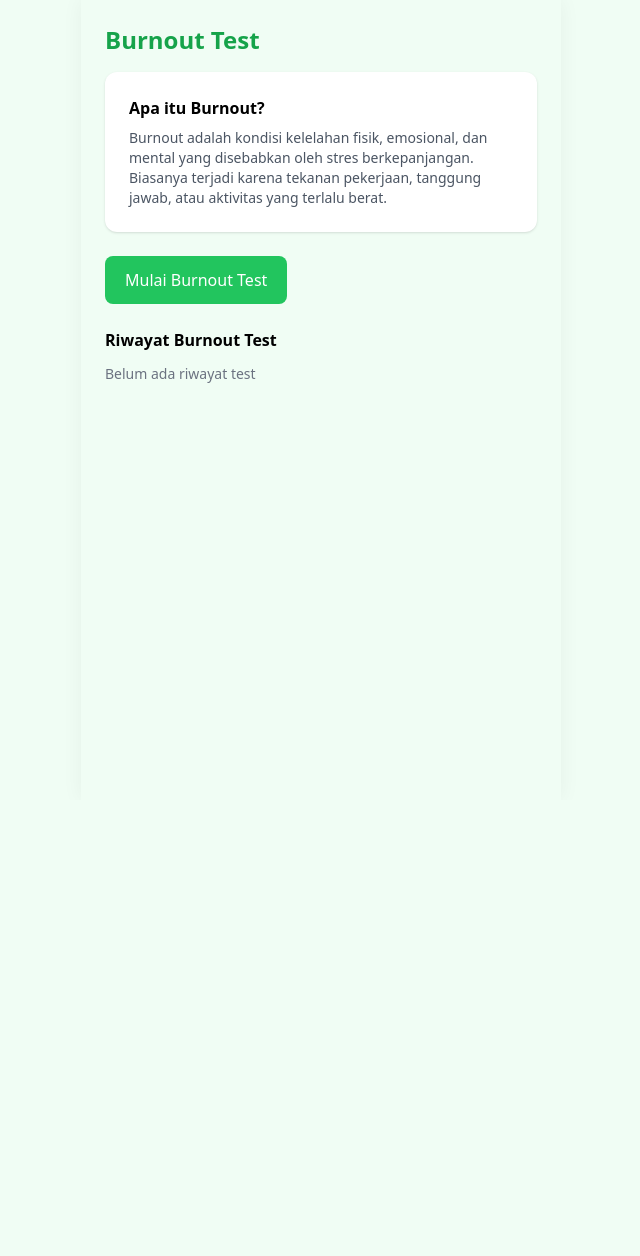
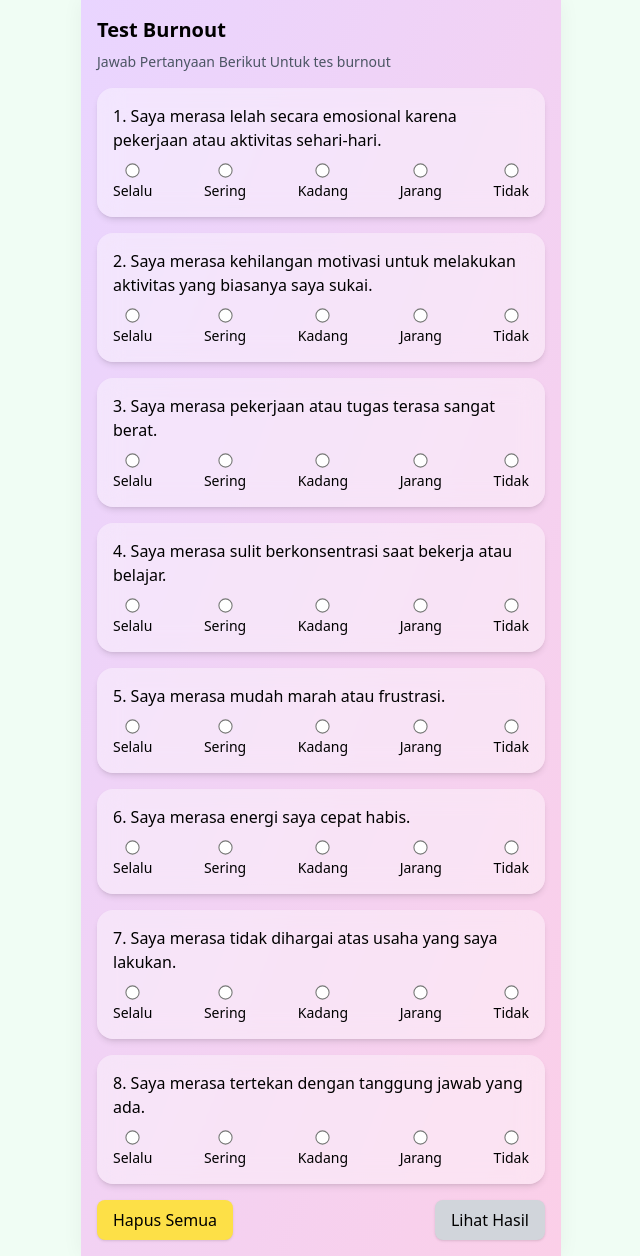
Before and after one commit to oliporangsukses/SehatYuk, a React (Vite) app: page /burnout in a window 1280 px wide. Shown: the whole page, without its empty margins (319-959 px from the left). Before the commit the page ends 800 px from the top, so only its background shows below. Built offline with nearby package versions, Linux system fonts and the light colour scheme.

Commit message:
Menyetting Burnout

```diff
--- a/src/index.css
+++ b/src/index.css
@@ -7,28 +7,26 @@ body {
   padding: 0;
   display: flex;
   justify-content: center;
-  background-color: #f0fdf4; /* Warna hijau muda SehatYuk */
+  background-color: #f0fdf4;
 }
 
 #root {
   width: 100%;
-  max-width: 420px; /* Standar Mobile */
+  max-width: 420px;
   background: white;
   min-height: 100vh;
-  min-height: 100dvh; /* Lebih akurat untuk browser mobile */
-  box-shadow: 0 0 20px rgba(0, 0, 0, 0.05); /* Tambahkan shadow halus */
+  min-height: 100dvh;
+  box-shadow: 0 0 20px rgba(0, 0, 0, 0.05);
 }
 
-/* Tablet */
 @media (min-width: 768px) {
   #root {
     max-width: 768px;
   }
 }
 
-/* Laptop/Desktop */
 @media (min-width: 1024px) {
   #root {
-    max-width: 480px; /* Saran: Tetap buat ramping agar look-nya tetap 'Mobile App' di desktop */
+    max-width: 480px;
   }
 }
--- a/src/pages/Artikel.jsx
+++ b/src/pages/Artikel.jsx
@@ -24,7 +24,7 @@ function Artikel() {
     style={{ backgroundImage: `url(${bgArticle})` }}
     >
 
-      <div className="min-h-screen backdrop-blur-md bg-white/30 p-6 pb-24">
+      <div className="bg-white/40 backdrop-blur-md p-4 rounded-3xl mb-4 border-white/30 shadow-md">
 
       <Navbar onSearchClick={handleSearchClick} />
 
--- a/src/pages/Burnout.jsx
+++ b/src/pages/Burnout.jsx
@@ -1,269 +1,199 @@
-import { useState, useEffect } from "react"
+import { useState } from "react"
 import { questions } from "../data/burnoutQuestions"
 
-function Burnout(){
+function Burnout() {
 
-const [startTest,setStartTest] = useState(false)
-const [current,setCurrent] = useState(0)
-const [score,setScore] = useState(0)
-const [showResult,setShowResult] = useState(false)
-const [history,setHistory] = useState([])
 
-useEffect(()=>{
+  const Gauge = ({ score }) => {
+    const max = 32
+    const percentage = score / max
+    const angle = -90 + (percentage * 180)
 
-const saved = JSON.parse(localStorage.getItem("burnoutHistory")) || []
-setHistory(saved)
+    return (
+      <div className="flex flex-col items-center justify-center">
 
-},[])
+        <div className="relative w-[200px] h-[120px]">
 
-const handleAnswer = (value)=>{
+          <div className="absolute w-full h-full rounded-t-full border-t-[12px] border-gray-200"></div>
 
-const newScore = score + value
-setScore(newScore)
+          <div
+            className="absolute w-full h-full rounded-t-full border-t-[12px]"
+            style={{
+              borderImage: "linear-gradient(to right, #4ade80, #facc15, #f87171) 1",
+            }}
+          ></div>
 
-const next = current + 1
 
-if(next < questions.length){
+          <div
+            className="absolute bottom-0 left-1/2 origin-bottom"
+            style={{
+              transform: `rotate(${angle}deg)`,
+              transition: "transform 0.8s ease"
+            }}
+          >
+            <div className="w-[2px] h-[80px] bg-black"></div>
+          </div>
 
-setCurrent(next)
+          {/* Center dot */}
+          <div className="absolute bottom-0 left-1/2 -translate-x-1/2 w-3 h-3 bg-black rounded-full"></div>
 
-}else{
+        </div>
 
-saveResult(newScore)
-setShowResult(true)
+        {/* Score */}
+        <div className="mt-2 text-center">
+          <p className="text-3xl font-bold">{score}</p>
+          <p className="text-sm text-gray-500">Skor</p>
+        </div>
 
+        <div className="flex justify-between w-full text-xs mt-2 px-4 text-gray-500">
+          <span>Rendah</span>
+          <span>Tinggi</span>
+        </div>
+      </div>
+    )
   }
 
+  const [answers, setAnswers] = useState({})
+  const [showResult, setShowResult] = useState(false)
+
+  const options = [
+    { label: "Selalu", value: 4 },
+    { label: "Sering", value: 3 },
+    { label: "Kadang", value: 2 },
+    { label: "Jarang", value: 1 },
+    { label: "Tidak", value: 0 },
+  ]
+
+  const handleSelect = (qIndex, value) => {
+    setAnswers({
+      ...answers,
+      [qIndex]: value
+    })
   }
 
-const saveResult = (finalScore)=>{
+  const totalScore = Object.values(answers).reduce((a, b) => a + b, 0)
 
-const newHistory = [
-{
-date:new Date().toLocaleDateString(),
-score:finalScore
-},
-...history
-]
-
-setHistory(newHistory)
-
-localStorage.setItem(
-"burnoutHistory",
-JSON.stringify(newHistory)
-)
-
+  const getResult = () => {
+    if (totalScore <= 12) {
+      return { level: "Rendah", desc: "Kondisi kamu masih aman 😊" }
+    }
+    if (totalScore <= 20) {
+      return { level: "Sedang", desc: "Kamu mulai mengalami burnout 😐" }
+    }
+    return { level: "Tinggi", desc: "Perlu perhatian lebih 😥" }
   }
 
-const getResult = ()=>{
-
-if(score <= 12){
-return {
-level:"Rendah 😊",
-color:"text-green-600",
-desc:"Kondisi mental Anda masih cukup baik."
-}
-}
-
-if(score <= 20){
-return {
-level:"Sedang 😐",
-color:"text-yellow-600",
-desc:"Anda mulai mengalami kelelahan mental."
-}
-}
-
-return {
-level:"Tinggi 😥",
-color:"text-red-600",
-desc:"Anda mungkin mengalami burnout serius."
-}
-
-}
-
-const restartTest = ()=>{
-setStartTest(false)
-setCurrent(0)
-setScore(0)
+  const resetAll = () => {
+    setAnswers({})
     setShowResult(false)
   }
 
-if(!startTest){
+  if (showResult) {
 
-return(
+    const result = getResult()
 
-<div className="p-6 bg-green-50 min-h-screen">
+    return (
+      <div className="min-h-screen flex items-center justify-center bg-gradient-to-br from-purple-100 to-pink-100 p-6">
 
-<h1 className="text-2xl font-bold text-green-600 mb-4">
-Burnout Test
-</h1>
+        <div className="bg-white/60 backdrop-blur-md rounded-2xl p-6 w-full max-w-md shadow-lg text-center animate-[fadeIn_0.5s_ease]">
 
-<div className="bg-white p-6 rounded-xl shadow mb-6">
-
-<h2 className="font-semibold mb-2">
-Apa itu Burnout?
-</h2>
-
-<p className="text-gray-600 text-sm">
-Burnout adalah kondisi kelelahan fisik, emosional, dan mental yang
-disebabkan oleh stres berkepanjangan. Biasanya terjadi karena tekanan
-pekerjaan, tanggung jawab, atau aktivitas yang terlalu berat.
+          <h1 className="text-xl font-bold mb-2">Hasil Test Burnout</h1>
+          <p className="text-sm text-gray-500 mb-4">
+            Berikut hasil test Burnout Kamu!
           </p>
 
+
+          <div className="bg-white rounded-xl p-4 mb-4 shadow">
+            <Gauge score={totalScore} />
+            <p className="mt-2 font-semibold">{result.level}</p>
+          </div>
+
+
+          <div className="text-left bg-white/70 rounded-xl p-4 text-sm">
+            <p className="mb-2 font-semibold">
+              Kondisi kamu berada pada tingkat burnout <b>{result.level}</b>.
+            </p>
+
+            <ul className="list-disc ml-5 text-gray-600">
+              <li>Atur waktu istirahat yang cukup</li>
+              <li>Hindari overthinking berlebihan</li>
+              <li>Lakukan aktivitas yang kamu sukai</li>
+            </ul>
           </div>
 
           <button
-onClick={()=>setStartTest(true)}
-className="bg-green-500 text-white px-5 py-3 rounded-lg mb-6"
+            onClick={resetAll}
+            className="mt-4 bg-purple-400 text-white px-4 py-2 rounded-lg shadow hover:scale-105 transition"
           >
-Mulai Burnout Test
+            Ulangi
           </button>
 
-<h2 className="font-semibold mb-3">
-Riwayat Burnout Test
-</h2>
+        </div>
+      </div>
+    )
+  }
 
-{history.length === 0 && (
-<p className="text-gray-500 text-sm">
-Belum ada riwayat test
+  return (
+    <div className="min-h-screen bg-gradient-to-br from-purple-200 to-pink-200 p-4">
+
+      <h1 className="text-xl font-bold mb-2">Test Burnout</h1>
+      <p className="text-sm mb-4 text-gray-600">
+        Jawab Pertanyaan Berikut Untuk tes burnout
       </p>
-)}
 
-{history.map((item,index)=>(
+      {questions.map((q, index) => (
         <div
           key={index}
-className="bg-white p-4 rounded-lg shadow mb-2"
+          className="bg-white/40 backdrop-blur-md rounded-2xl p-4 mb-4 shadow-md hover:scale-[1.02] transition"
         >
-
-<p className="text-sm">
-Tanggal: {item.date}
+          <p className="mb-3 font-medium">
+            {index + 1}. {q.question}
           </p>
 
-<p className="font-semibold">
-Skor: {item.score}
-</p>
+          <div className="flex justify-between text-sm">
 
+            {options.map((opt, i) => (
+              <label key={i} className="flex flex-col items-center gap-1 cursor-pointer">
+
+                <input
+                  type="radio"
+                  name={`q-${index}`}
+                  className="accent-purple-500 scale-110 cursor-pointer"
+                  onChange={() => handleSelect(index, opt.value)}
+                />
+
+                {opt.label}
+              </label>
+            ))}
+
+          </div>
         </div>
       ))}
 
-</div>
 
-)
-
-}
-
-if(showResult){
-
-const result = getResult()
-
-return(
-
-<div className="p-6 flex items-center justify-center min-h-screen bg-green-50">
-
-<div className="bg-white p-6 rounded-xl shadow text-center">
-
-<h1 className="text-2xl font-bold mb-4">
-Hasil Burnout Test
-</h1>
-
-<p className="text-lg mb-2">
-Skor Anda
-</p>
-
-<p className="text-3xl font-bold mb-3">
-{score}
-</p>
-
-<p className={`text-xl font-semibold mb-4 ${result.color}`}>
-{result.level}
-</p>
-
-<p className="text-gray-600 mb-6">
-{result.desc}
-</p>
+      <div className="flex justify-between mt-4">
+        <button
+          onClick={resetAll}
+          className="bg-yellow-300 px-4 py-2 rounded-lg shadow hover:scale-105 transition"
+        >
+          Hapus Semua
+        </button>
 
         <button
-onClick={restartTest}
-className="bg-green-500 text-white px-5 py-2 rounded-lg"
+          onClick={() => setShowResult(true)}
+          disabled={Object.keys(answers).length !== questions.length}
+          className={`px-4 py-2 rounded-lg shadow transition
+          ${Object.keys(answers).length !== questions.length
+            ? "bg-gray-300 cursor-not-allowed"
+            : "bg-yellow-400 hover:scale-105"}
+          `}
         >
-Ulangi Test
+          Lihat Hasil
         </button>
-
       </div>
 
     </div>
-
   )
-
-}
-
-return(
-
-<div className="p-6 bg-green-50 min-h-screen">
-
-<h1 className="text-2xl font-bold mb-6">
-Burnout Test
-</h1>
-
-<div className="bg-white p-6 rounded-xl shadow">
-
-<p className="text-sm text-gray-500 mb-2">
-Pertanyaan {current+1} dari {questions.length}
-</p>
-
-<div className="w-full bg-gray-200 rounded-full h-2 mb-6">
-
-<div
-className="bg-green-500 h-2 rounded-full"
-style={{
-width:`${((current+1)/questions.length)*100}%`
-}}
-></div>
-
-</div>
-
-<h2 className="text-lg font-semibold mb-6">
-{questions[current].question}
-</h2>
-
-<div className="flex flex-col gap-3">
-
-<button
-onClick={()=>handleAnswer(1)}
-className="bg-green-100 p-3 rounded-lg"
->
-😌 Tidak Pernah
-</button>
-
-<button
-onClick={()=>handleAnswer(2)}
-className="bg-green-100 p-3 rounded-lg"
->
-🙂 Kadang
-</button>
-
-<button
-onClick={()=>handleAnswer(3)}
-className="bg-green-100 p-3 rounded-lg"
->
-😓 Sering
-</button>
-
-<button
-onClick={()=>handleAnswer(4)}
-className="bg-green-100 p-3 rounded-lg"
->
-😫 Selalu
-</button>
-
-</div>
-
-</div>
-
-</div>
-
-)
-
 }
 
 export default Burnout
--- a/src/pages/Home.jsx
+++ b/src/pages/Home.jsx
@@ -3,14 +3,12 @@ import { Smile, Frown, Meh, Angry, ArrowRight, MessageSquare, Bell, Search, LogO
 import { useState, useEffect } from "react"
 import { useNavigate } from "react-router-dom"
 
-// Import assets
 import bgHalo from "../assets/BackgroundHalo.png"
 import bgMood from "../assets/BackgroundMood.png"
 import bgBurnout from "../assets/BackgroundBurnout.png"
 import bgArt1 from "../assets/ArticleBackground.jpeg"
 import bgArt2 from "../assets/ArticleBackground.jpeg"
 
-// chart
 import {
   Chart as ChartJS,
   LineElement,
@@ -31,11 +29,10 @@ const recommendedArticles = [
 function Home() {
   const navigate = useNavigate()
 
-  // State untuk Search Modal
+
   const [isSearchOpen, setIsSearchOpen] = useState(false)
   const [searchQuery, setSearchQuery] = useState("")
 
-  // Daftar halaman untuk dicari
   const pages = [
     { name: "Home / Beranda", path: "/" },
     { name: "Mood Tracker / Riwayat", path: "/mood" },
@@ -44,7 +41,6 @@ function Home() {
     { name: "Artikel Kesehatan", path: "/artikel" }
   ]
 
-  // Data Pesan Mood Dinamis
   const moodMessages = {
     "Bahagia": "Wah bagus! Pertahankan ya! ✨",
     "Senang": "Hari yang indah! Tetap bersyukur ya! 😊",
```
Lines whose indentation alone changed are shown as unchanged.
